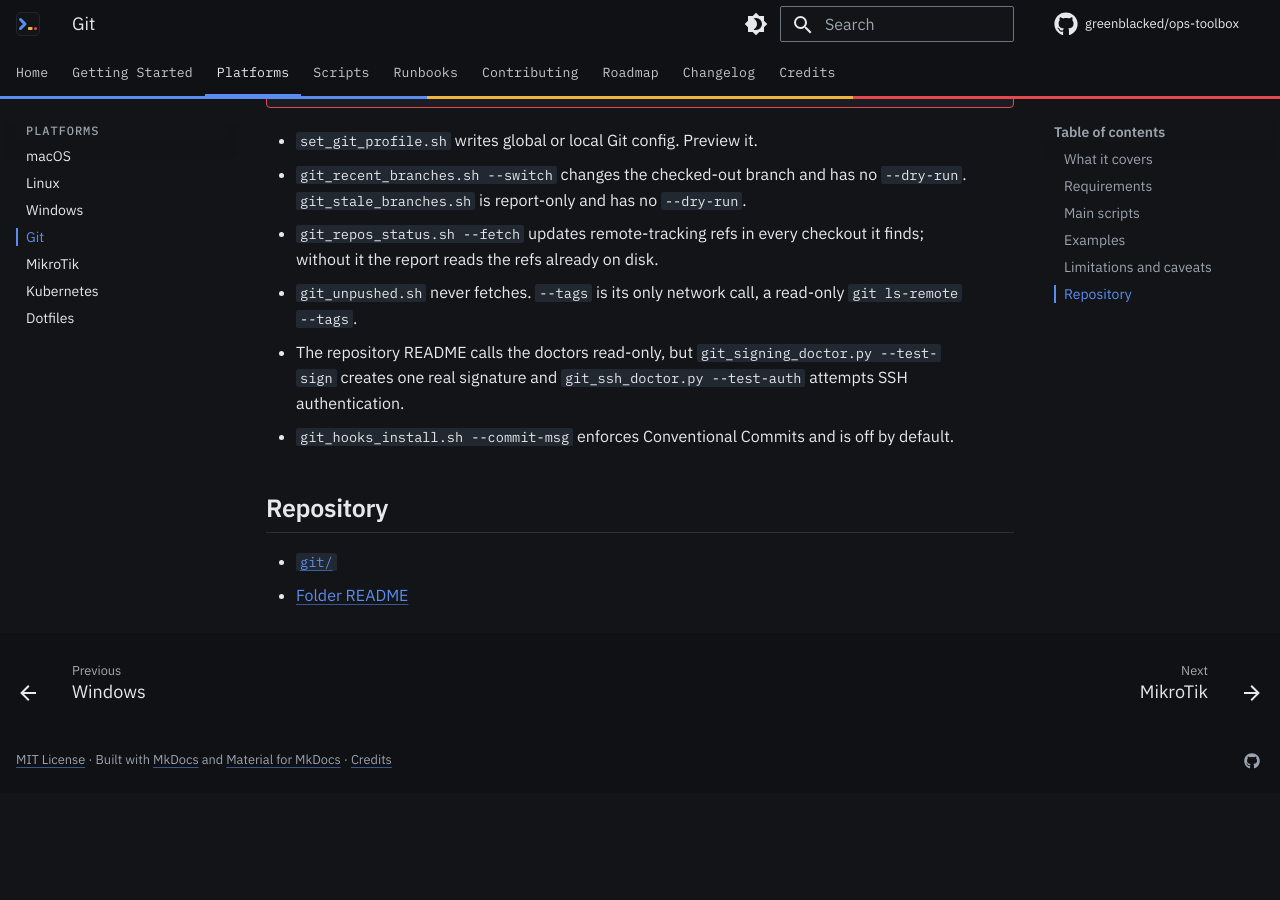
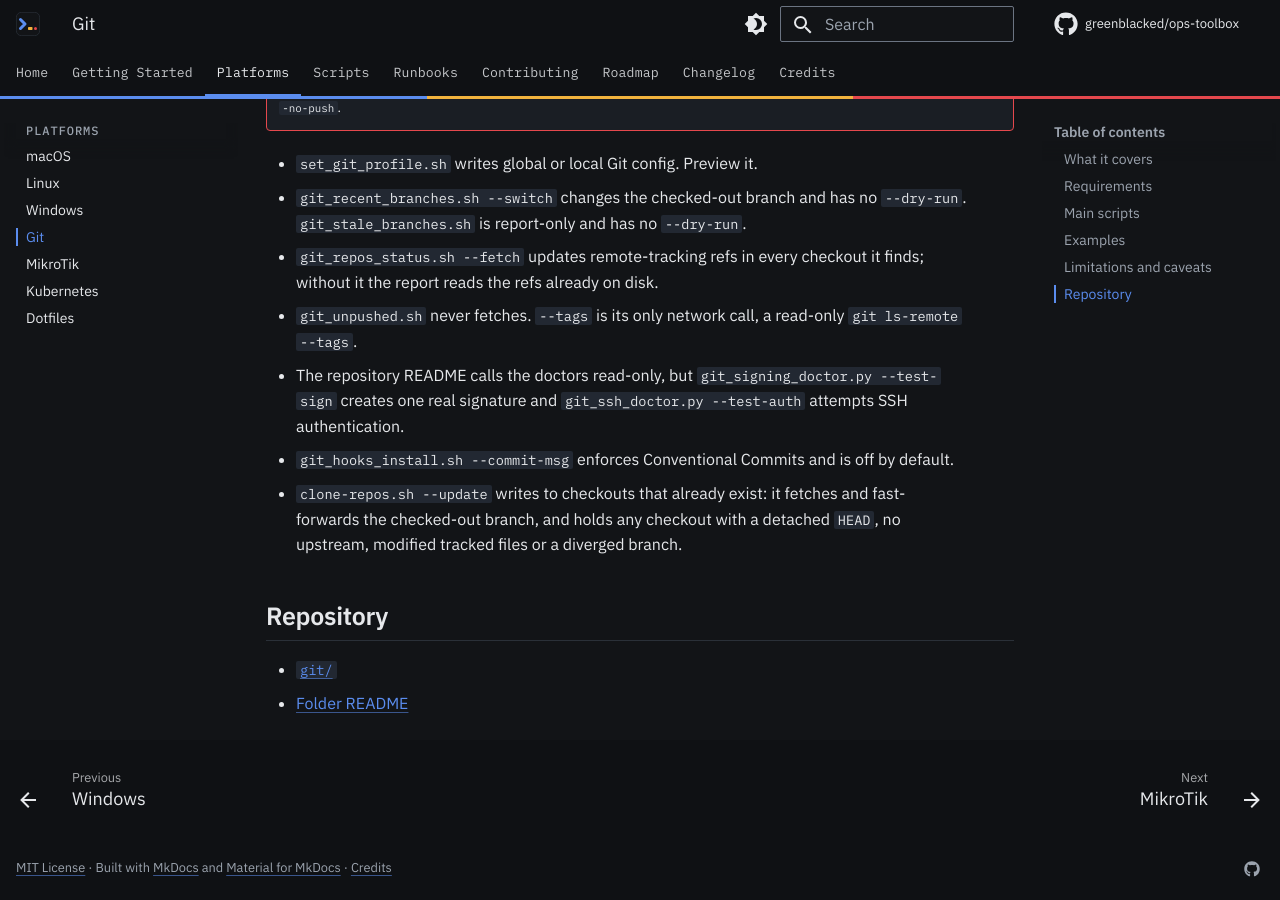
Before and after one commit to greenblacked/ops-toolbox, an MkDocs documentation site: the page built from docs/platforms/git.md, in a window 1280 px wide and 900 px high, scrolled down 2604 px. Built offline with MkDocs 1.6.1 and Material for MkDocs 9.7.7, drawn with Linux system fonts in a browser that asks for light colours; comment, search, counter and statistics services are not loaded; before the commit the page ends 3397 px from its top, so only the background shows below that; some of the changed text lies outside the part shown.

Commit message:
feat(git): add --update to clone-repos.sh

````diff
--- a/docs/platforms/git.md
+++ b/docs/platforms/git.md
@@ -38,7 +38,7 @@ ignore rules.
 | `git_undo_last_commit.sh` | Move `HEAD` back one commit or revert it. | `--dry-run` |
 | `git_amend_last.sh` | Amend the last commit. | `--dry-run` |
 | `git_hooks_install.sh` | `install`, `status`, `uninstall` pre-commit guards. | `--dry-run` |
-| `clone-repos.sh` | Clone every URL in a list file into one directory. | `--dry-run` |
+| `clone-repos.sh` | Clone every URL in a list file into one directory; `--update` fast-forwards existing checkouts. | `--dry-run` |
 | `git_ssh_doctor.py` | Diagnose git-over-SSH auth. | <span class="stage stage-report">read-only</span> |
 | `git_signing_doctor.py` | Diagnose commit-signing failures. | <span class="stage stage-report">read-only</span> |
 | `git_remote_doctor.py` | Diagnose remote URLs and credential helpers. | <span class="stage stage-report">read-only</span> |
@@ -78,6 +78,7 @@ All paths are under `git/`.
     ./git/gacp.sh "update git scripts"
     ./git/gacp.sh --no-push -m "local only"
     ./git/git_undo_last_commit.sh --revert
+    ./git/clone-repos.sh --update --dir ~/src repos.txt
     ```
 
 ## Limitations and caveats
@@ -104,6 +105,9 @@ All paths are under `git/`.
   `git_ssh_doctor.py --test-auth` attempts SSH authentication.
 - `git_hooks_install.sh --commit-msg` enforces Conventional Commits and is off
   by default.
+- `clone-repos.sh --update` writes to checkouts that already exist: it fetches
+  and fast-forwards the checked-out branch, and holds any checkout with a
+  detached `HEAD`, no upstream, modified tracked files or a diverged branch.
 
 ## Repository
 
````
Also changed, not shown: changelog.d/added/clone-repos-update.md (added, +6 -0 lines), docs/scripts/index.md (+1 -1 lines), git/README.md (+31 -1 lines), 2 other files.
